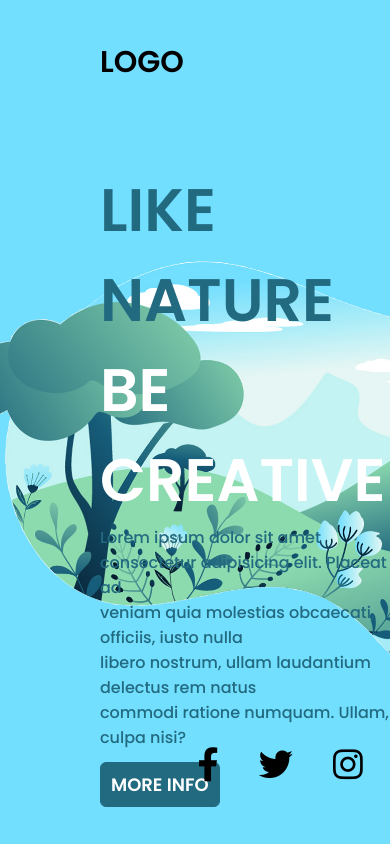
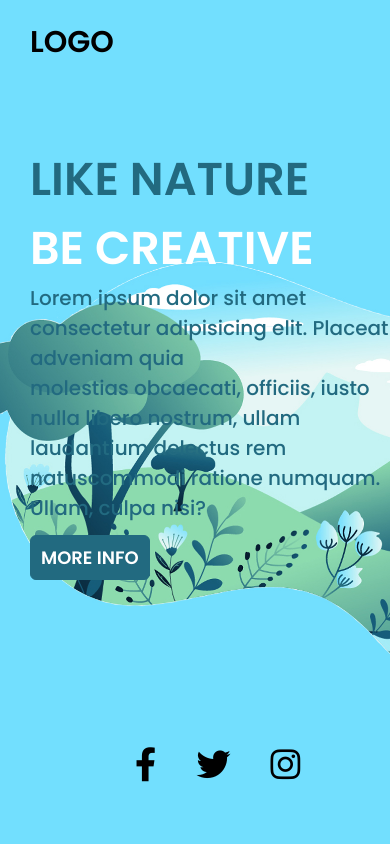
Before and after one commit to mghtooarkarlinm/Mini-Project-One, a plain HTML site: page index.html in a window 390 px wide. Drawn offline with Linux system fonts and the light colour scheme.

Commit message:
responsive done

```diff
--- a/index.html
+++ b/index.html
@@ -17,7 +17,7 @@
 
         <div class="content">
             <h2>LIKE NATURE <br> <span>BE CREATIVE</span></h2>
-            <p>Lorem ipsum dolor sit amet consectetur adipisicing elit. Placeat ad <br> veniam quia molestias obcaecati, officiis, iusto nulla <br> libero nostrum, ullam laudantium delectus rem natus <br> commodi ratione numquam. Ullam, culpa nisi?</p>
+            <p>Lorem ipsum dolor sit amet consectetur adipisicing elit. Placeat adveniam quia <br> molestias obcaecati, officiis, iusto nulla libero nostrum, ullam laudantium delectus rem natuscommodi ratione numquam. Ullam, culpa nisi?</p>
             <button>MORE INFO</button>
         </div>
 
--- a/style.css
+++ b/style.css
@@ -61,3 +61,27 @@ section{
     margin: 0 18px 0 18px;
     font-size: 34px;
 }
+
+@media screen  and (max-width : 415px){
+    .logo{
+        padding: 20px 0 20px 30px;
+    }
+    .content{
+        padding: 60px 0 20px 30px;
+    }
+    .content h2{
+        font-size: 46px;
+    }
+    .content p{
+        font-size: 20px;
+    }
+    .icons{
+        left: 30%;
+    }
+}
+
+@media screen and (max-width : 376px) {
+    .icons{
+        bottom: 20px;
+    }
+}
```
